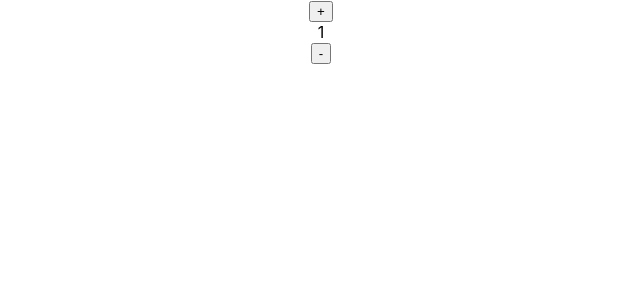
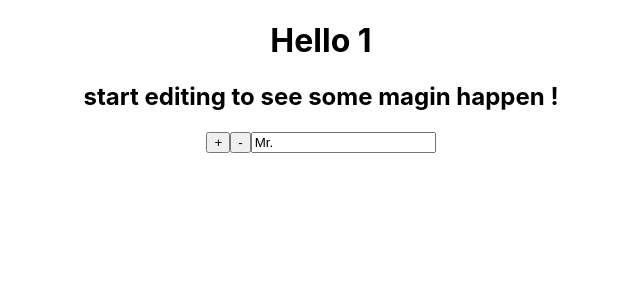
Before and after one commit to hanur92/reactHooks, a React (Create React App) app: page / in a window 1280 px wide. Shown: the top 300 px of the page, without its empty margins (319-959 px from the left). Built offline with nearby package versions, Linux system fonts and the light colour scheme.

Commit message:
➕ useInput

```diff
--- a/src/App.js
+++ b/src/App.js
@@ -2,7 +2,26 @@
 import React, { useState } from "react";
 import ReactDom from "react-dom";
 
+const useInput = (initValue, validator) => {
+  const [value, setValue] = useState(initValue);
+  const onChange = (event) => {
+    const {
+      target: { value },
+    } = event;
+    let willUpdate = true;
+    if (typeof validator === "function") {
+      willUpdate = validator(value);
+    }
+    if (willUpdate) {
+      setValue(value);
+    }
+  };
+  return { value, onChange };
+};
+
 const App = () => {
+  const maxLen = (value) => !value.includes("@");
+  const name = useInput("Mr.", maxLen);
   const [item, setItem] = useState(1);
   const increment = () => {
     setItem(item + 1);
@@ -12,9 +31,13 @@
   };
   return (
     <div className="App">
+      <h1>Hello {item}</h1>
+      <h2>start editing to see some magin happen !</h2>
       <button onClick={increment}>+</button>
-      <div>{item}</div>
       <button onClick={decrement}>-</button>
+      {/* <input placeholder="Name" value={name.value} onChange={name.onChange} /> */}
+      <input placeholder="Name" {...name} />
+      {console.log({ ...name })}
     </div>
   );
 };
```
Also changed, not shown: src/useInput.js (added, +16 -0 lines), 1 other file (tests, documents, lock files or other folders).
